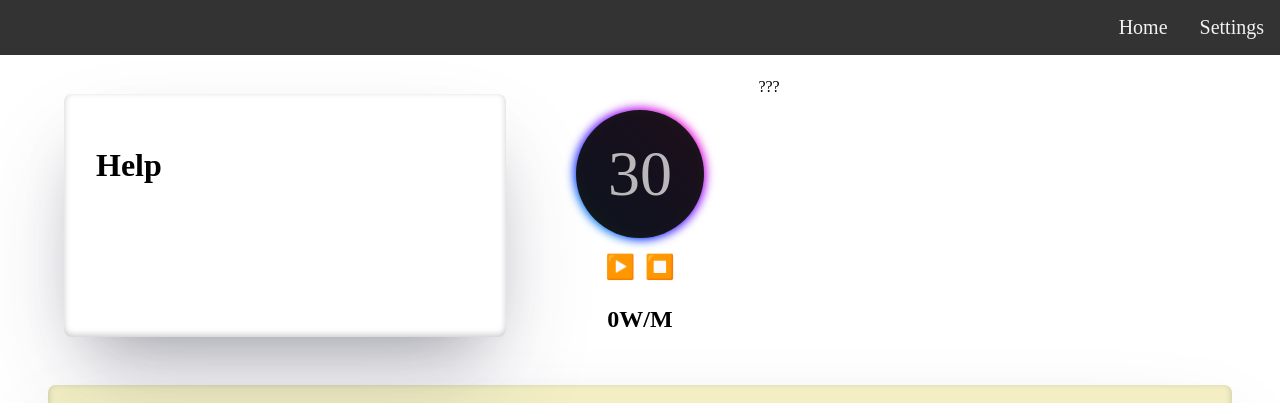
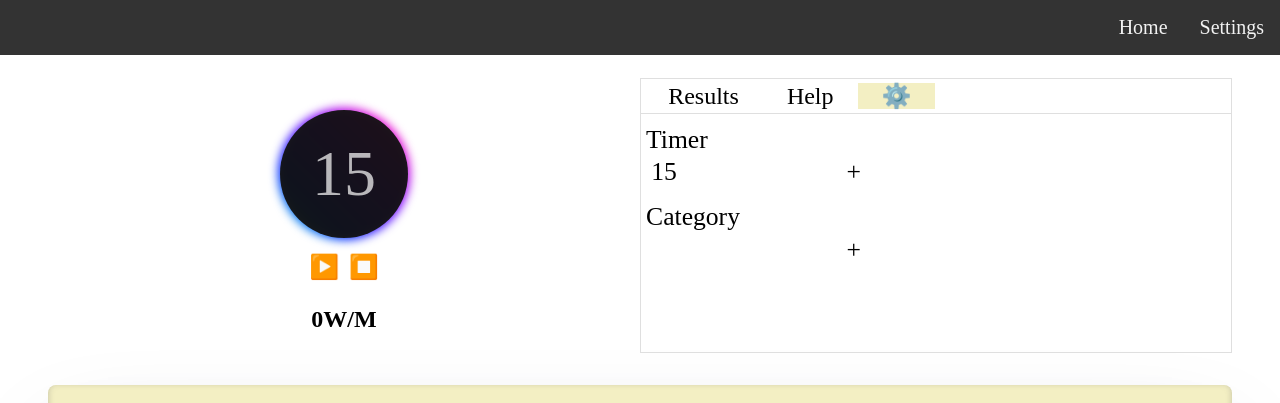
Before and after one commit to gitburd/type-time, a React (Create React App) app in the folder frontend/: page / in a window 1280 px wide. Shown: the top 403 px of the page. Built offline with nearby package versions, Linux system fonts and the light colour scheme; no server answers.

Commit message:
Adds v1 settings display. The user can now select a timer length and category for the test. Results are now displayed when the time runs out

```diff
--- /dev/null
+++ b/frontend/src/components/tools/Dropdown.js
@@ -0,0 +1,54 @@
+import React, { useState } from 'react'
+
+const Dropdown = ({ title, header, resetThenSet, list }) => {
+    const [isListOpen, setIsListOpen] = useState(false);
+
+    const toggleList = () => {
+        setIsListOpen(!isListOpen)
+    }
+
+    const closeList = () => {
+        setIsListOpen(false)
+    }
+
+    const selectItem = (item) => {
+        const { id, key } = item;
+        resetThenSet(id, key)
+        setIsListOpen(false)
+    }
+
+    return (
+        <div className="dd-wrapper">
+            <p>{title}</p>
+            <button
+                type="button"
+                className="dd-header"
+                onClick={toggleList}
+            >
+                <div className="dd-header-title">{header}</div>
+                {isListOpen
+                    ? "-"
+                    : "+"}
+            </button>
+            {isListOpen && (
+                <div
+                    role="list"
+                    className="dd-list"
+                >
+                    {list.map((item) => (
+                        <button
+                            type="button"
+                            className={item.value === header ? "dd-list-item dd-active" : "dd-list-item"}
+                            key={item.id}
+                            onClick={() => selectItem(item)}
+                        >
+                            {item.value}
+                        </button>
+                    ))}
+                </div>
+            )}
+        </div>
+    )
+}
+
+export default Dropdown
--- a/frontend/src/components/tools/Help.js
+++ b/frontend/src/components/tools/Help.js
@@ -3,7 +3,7 @@ import "./Tool.css"
 
 const Help = () => {
     return (
-        <div className="tool-card">
+        <div>
             <h1>Help</h1>
         </div>
     )
--- /dev/null
+++ b/frontend/src/components/tools/Results.js
@@ -0,0 +1,27 @@
+import React, { useEffect } from 'react'
+import { useSelector, shallowEqual } from 'react-redux';
+const Results = () => {
+    const {
+        results
+    } = useSelector(state => ({
+        results: state.test.results
+    }), shallowEqual);
+
+    // useEffect(() => { console.log("ue") }, [results]);
+    const { category, timer, totalWordCount, wordsPerMin } = results || {};
+    // console.log("results?", results)
+    return (
+        <div>
+            {results && Object.keys(results).length > 0 && <div>
+                <ul>
+                    <li>Words Per Minute:{wordsPerMin}</li>
+                    <li>Word Count: {totalWordCount}</li>
+                    <li>Timer: {timer}</li>
+                    <li>Category: {category}</li>
+                </ul>
+            </div>}
+        </div>
+    )
+}
+
+export default Results
--- /dev/null
+++ b/frontend/src/components/tools/Settings.js
@@ -0,0 +1,45 @@
+import React from 'react'
+import { setTimer, setCategory } from '../../store/actions/testActions'
+import { useSelector, shallowEqual, useDispatch } from 'react-redux';
+import Dropdown from './Dropdown'
+import { timers, categories } from './settingOptions'
+
+const Settings = () => {
+    const {
+        timer,
+        category,
+    } = useSelector(state => ({
+        timer: state.test.timer,
+        category: state.test.category
+    }), shallowEqual);
+
+    const dispatch = useDispatch();
+
+    const resetThenSet = (id, key) => {
+        let temp;
+        switch (key) {
+            case "timer":
+                temp = [...timers]
+                temp.forEach((item) => item.selected = false);
+                temp[id].selected = true;
+                dispatch(setTimer(temp[id].value))
+                break;
+            case "category":
+                temp = [...categories]
+                temp.forEach((item) => item.selected = false);
+                temp[id].selected = true;
+                dispatch(setCategory(temp[id].value))
+                break;
+            default:
+                console.log("default", key)
+        }
+    }
+    return (
+        <div>
+            <Dropdown title={"Timer"} list={timers} header={timer} resetThenSet={resetThenSet} />
+            <Dropdown title={"Category"} list={categories} header={category} resetThenSet={resetThenSet} />
+        </div>
+    )
+}
+
+export default Settings
--- a/frontend/src/components/tools/Timer.js
+++ b/frontend/src/components/tools/Timer.js
@@ -2,7 +2,7 @@ import React, { useState } from 'react'
 import "./Tool.css"
 import { useSelector, shallowEqual, useDispatch } from 'react-redux';
 import useInterval from './useInterval'
-import { setWordCount } from '../../store/actions/testActions'
+import { setWordCount, getFirstRandomText, getRandomText, createTestRecod, reset } from '../../store/actions/testActions'
 import WPM from './WPM'
 
 const Timer = () => {
@@ -18,20 +18,25 @@ const Timer = () => {
     const dispatch = useDispatch();
 
     useInterval(() => {
+        if (count === timer - 1) {
+            console.log("END TIMER LOGiC HERE!")
+            dispatch(createTestRecod())
+        }
         setCount(count + 1);
     }, isRunning && count < timer ? delay : null);
 
 
     function handleStopTimer() {
+        dispatch(reset())
+        setCount(0);
         setIsRunning(false);
-        setCount(0);
-        dispatch(setWordCount(0))
     }
 
     function handleStartTimer() {
-        console.log("play click")
+        // dispatch(reset())
+        dispatch(getFirstRandomText())
+        setCount(0);
         setIsRunning(true);
-        setCount(0);
     }
     return (
         <div>
@@ -44,7 +49,7 @@ const Timer = () => {
                     <button onClick={handleStopTimer}>⏹️</button>
                 </div>
             </div >
-            <WPM count={count} />
+            <WPM count={count} isRunning={isRunning} />
         </div>
     );
 }
--- a/frontend/src/components/tools/Tool.css
+++ b/frontend/src/components/tools/Tool.css
@@ -12,7 +12,7 @@ h2{
 
 .tools{
     display: grid;
-    grid-template-columns: 2fr 1fr 2fr;
+    grid-template-columns: 1fr 1fr;
 }
 
 
@@ -104,3 +104,82 @@ h2{
     justify-content:center;
     width:100%;
 }
+
+.tools-tab-container{
+    border:1px solid rgb(223, 223, 223);
+    padding:0;
+}
+.tools-tab{
+    border-bottom:1px solid rgb(223, 223, 223);
+    padding:.2em;
+    margin:0;
+}
+
+.tools-tab ul {
+    list-style-type: none;
+    margin:0;
+}
+
+.tools-tab li {
+    display:inline;
+    margin: 0;
+    padding: 0 1em;
+    font-size: 1.5em;
+}
+
+.tools-tab li:hover {
+    cursor: pointer;
+}
+.tools-tab .active{
+    background-color: #f3efc3;
+}
+
+.dd-wrapper button{
+    width: inherit;
+    border: none;
+    background: inherit;
+    font: inherit;
+    color: inherit;
+    text-align: inherit;
+}
+
+.dd-wrapper ul, .dd-wrapper li{
+    margin: 0;
+    padding: 0;
+    list-style: none;
+}
+
+.dd-wrapper p{
+    margin: 0;
+    padding: 0;
+}
+
+.dd-wrapper{
+    position: relative;
+    width: 220px;
+    font-size: 1.6rem;
+    padding: .1em .2em;
+    margin: .3em 0;
+}
+
+.dd-header{
+    display: flex;
+    align-items: center;
+    justify-content: space-between;
+    border: 1px solid rgb(223, 223, 223);
+    background-color: white;
+    padding: .1em .2em;
+}
+
+.dd-list{
+    padding: .1em .2em;
+    width: 100%;
+    /* max-height: 250px; */
+    border: 1px solid rgb(223, 223, 223);
+    box-shadow: 0 2px 5px -1px rgb(232, 232, 232);
+    background-color: white;
+}
+
+.dd-list .dd-active{
+    background-color: #f3efc3;
+}
--- a/frontend/src/components/tools/Tools.js
+++ b/frontend/src/components/tools/Tools.js
@@ -1,14 +1,30 @@
-import React from 'react'
+import React, { useState } from 'react'
 import Timer from './Timer'
 import Help from './Help'
-
+import Results from './Results'
+import Settings from './Settings'
 
 const Tools = () => {
+    const [toolTab, setToolTab] = useState("Settings")
+    const onTabClick = (e) => {
+        e.preventDefault()
+        setToolTab(e.target.id)
+    }
     return (
         <div className="tools">
-            <Help />
             <Timer />
-            <div>???</div>
+            <div className="tools-tab-container">
+                <ul className="tools-tab">
+                    <li className={toolTab === "Results" ? "active" : ""} id="Results" onClick={e => onTabClick(e)}>Results</li>
+                    <li className={toolTab === "Help" ? "active" : ""} id="Help" onClick={e => onTabClick(e)}>Help</li>
+                    <li className={toolTab === "Settings" ? "active" : ""} id="Settings" onClick={e => onTabClick(e)}>⚙️</li>
+                </ul>
+
+                {toolTab === "Help" && <Help />}
+                {toolTab === "Settings" && <Settings />}
+                {toolTab === "Results" && <Results />}
+            </div>
+
         </div>
     )
 }
--- a/frontend/src/components/tools/WPM.js
+++ b/frontend/src/components/tools/WPM.js
@@ -4,17 +4,20 @@ import { useSelector, shallowEqual } from 'react-redux';
 const WPM = ({ count }) => {
     const {
         totalWordCount,
-        currentWordCount
+        currentWordCount,
+        timer
     } = useSelector(state => ({
         totalWordCount: state.test.totalWordCount,
-        currentWordCount: state.test.currentWordCount
+        currentWordCount: state.test.currentWordCount,
+        timer: state.test.timer
     }), shallowEqual);
 
     let wc = totalWordCount + currentWordCount
 
     return (
         <div>
-            <h2>{count && Math.floor(60 * (wc / count))}W/M</h2>
+            {/* {count} */}
+            <h2>{count && count !== timer && Math.floor(60 * (wc / count))}W/M</h2>
         </div>
     )
 }
--- /dev/null
+++ b/frontend/src/components/tools/settingOptions.js
@@ -0,0 +1,11 @@
+export const timers = [
+        { id: 0, value: 30, selected: false, key: "timer" },
+        { id: 1, value: 60, selected: false, key: "timer" },
+        { id: 2, value: 300, selected: false, key: "timer" },
+        { id: 3, value: 600, selected: false, key: "timer" }]
+
+export const categories = [
+        { id: 0, value: "Facts", selected: false, key: "category", tags: ["Letters only", "Letters & Numbers", "Letters, Numbers, & Punctuation"] },
+        { id: 1, value: "Quotes", selected: false, key: "category" },
+        { id: 2, value: "Music", selected: false, key: "category", tags: ["Any", "R&B", "Pop", "Rock"] },
+        { id: 3, value: "Star Wars", selected: false, key: "category", tags: ["Any", "1-3", "4-6", "7-9"] }]
--- a/frontend/src/store/actions/testActions.js
+++ b/frontend/src/store/actions/testActions.js
@@ -22,7 +22,6 @@ export const setWordCount = (wordCount) => {
     }
 }
 
-
 export const getRandomText = () => {
     return (dispatch) => {
         axios.get('https://turbotype.herokuapp.com/api/text/random')
@@ -34,8 +33,48 @@ export const getRandomText = () => {
     }
 }
 
+export const getFirstRandomText = () => {
+    return (dispatch) => {
+        axios.get('https://turbotype.herokuapp.com/api/text/random')
+            .then(response => {
+                dispatch({ type: 'SET_FIRST_TEXT', text: response.data })
+            }).catch(error => {
+                console.log(error)
+            })
+    }
+}
+
 export const setTimer = (timer) => {
     return (dispatch) => {
         dispatch({ type: 'SET_TIMER', timer })
     }
 }
+
+export const setCategory = (category) => {
+    return (dispatch) => {
+        dispatch({ type: 'SET_CATEGORY', category })
+    }
+}
+
+export const createTestRecod = () => {
+    return (dispatch, getState) => {
+        const testState = getState().test
+        const { totalWordCount, currentWordCount, timer, category } = testState
+        // do we need the current?
+        const wordsPerMin = Math.floor(60 * ((totalWordCount + currentWordCount) / timer))
+        const results = {
+            userId: 1,
+            totalWordCount: totalWordCount + currentWordCount,
+            timer,
+            category,
+            wordsPerMin
+        }
+        dispatch({ type: 'SET_TEST_RESULTS', results })
+    }
+}
+
+export const reset = () => {
+    return (dispatch) => {
+        dispatch({ type: 'RESET' })
+    }
+}
```
Also changed, not shown: frontend/src/components/test/TestText.js (+7 -7 lines), frontend/src/store/reducers/testReducer.js (+42 -2 lines).
